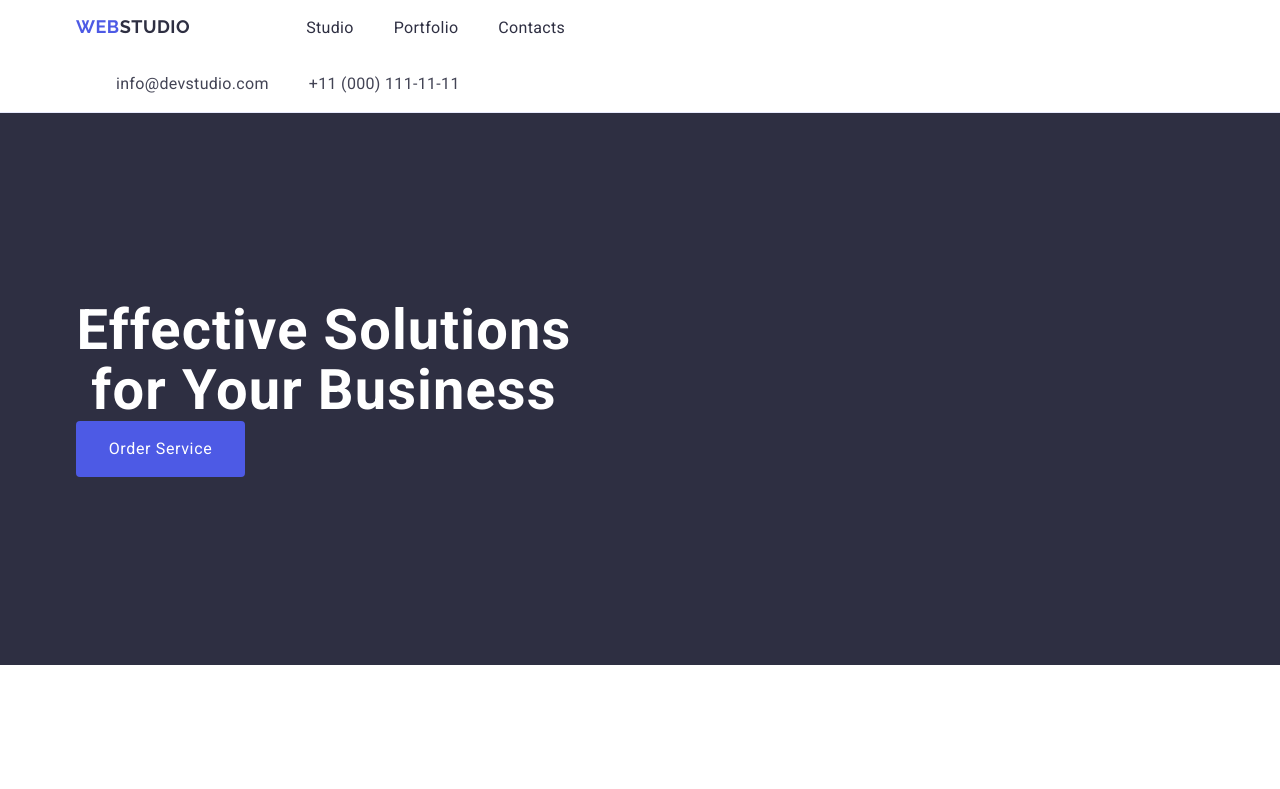
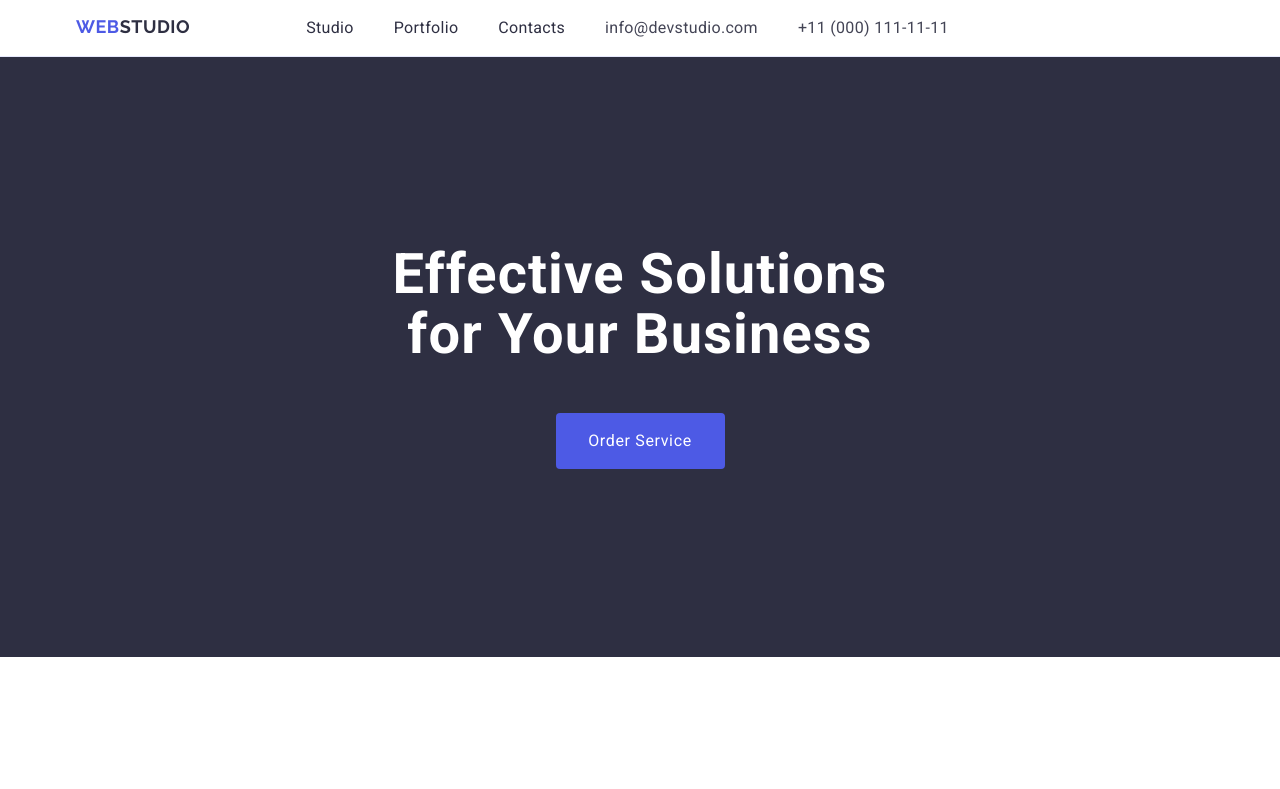
Before and after one commit to iwanbab/goit-markup-hw-03, a plain HTML site: page index.html in a window 1280 px wide. Shown: the top 789 px of the page. Drawn offline with nearby package versions, Linux system fonts and the light colour scheme.

Commit message:
check 1.8

```diff
--- a/css/styles.css
+++ b/css/styles.css
@@ -39,6 +39,7 @@ p {
     padding: 0;
 }
 
+
 .container {
     width: 1158px;
     margin: 0 auto;
@@ -47,8 +48,15 @@ p {
 /* header */
 .header {
     border-bottom: 1px solid #e7e9fc;
+
 }
 
+.container-header {
+    display: flex;
+    width: 1158px;
+    margin: 0 auto;
+    padding: 0 15px
+}
 .header-nav {
     display: flex;
     align-items: center;
@@ -67,6 +75,9 @@ margin-right: 76px;
     padding: 24px 0;
 }
 
+.header-contact {
+    let
+}
 .header-contact-list {
     display: flex;
     gap: 40px;
@@ -108,6 +119,9 @@ margin-right: 76px;
     color:#404bbf;
 }
 
+.header-contact {
+    justify-content: left;
+}
 .header-contact-link {
     color: #434455;
     line-height: 24px;
@@ -121,10 +135,15 @@ margin-right: 76px;
 
 /* main */
 /* hero section */
+
+
 .hero {
     background-color: #2E2F42;
     padding: 188px 0;
+    text-align: center;
+    align-items: center;
 }
+
 
 .hero-title {
     color: #FFFFFF;
@@ -133,7 +152,8 @@ margin-right: 76px;
     line-height: 1.07;
     letter-spacing: 0.02em;
     max-width: 496px;
-    text-align: center;
+    margin: 0 auto;
+    margin-bottom: 48px;
 }
 
 .hero-btn {
@@ -151,6 +171,7 @@ margin-right: 76px;
     height: 56px;
     border: none;
     border-radius: 4px;
+    margin: 0 auto;
 }
 
 .hero-btn:hover,
@@ -315,7 +336,9 @@ margin-right: 76px;
     text-transform: uppercase;
     display: inline-block;
     margin-bottom: 16px;
+    margin-right: 76px;
 }
+
 
 .footer-logo-text {
     color: #F4F4FD;
@@ -326,8 +349,13 @@ margin-right: 76px;
     text-transform: uppercase;
 }
 
+
 .footer-text {
-    color: #F4F4FD;
-    line-height: 24px;
-    letter-spacing: 0.02em;
+    color:  #F4F4FD;
+    font-size: 1rem;
+    font-style: normal;
+    font-weight: 400;
+    line-height: 1.5rem;
+    letter-spacing: 0.02rem;
+    width: 16.5rem;
 }
--- a/index.html
+++ b/index.html
@@ -22,7 +22,7 @@
   <body>
     <!-- header start -->
     <header class="header">
-      <div class="container">
+      <div class="container-header">
         <nav class="header-nav">
           <a href="./index.html" class="header-logo">
             Web<span class="header-logo-text">Studio</span>
```
